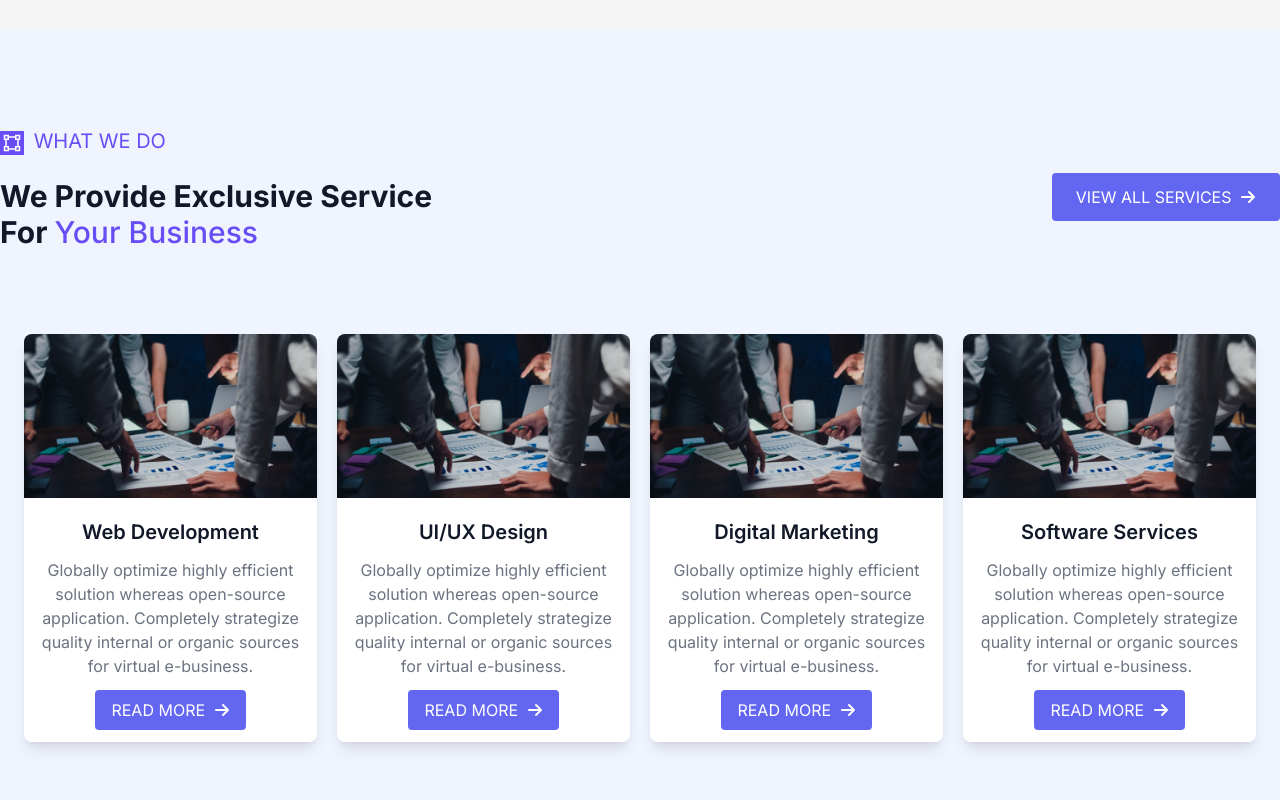
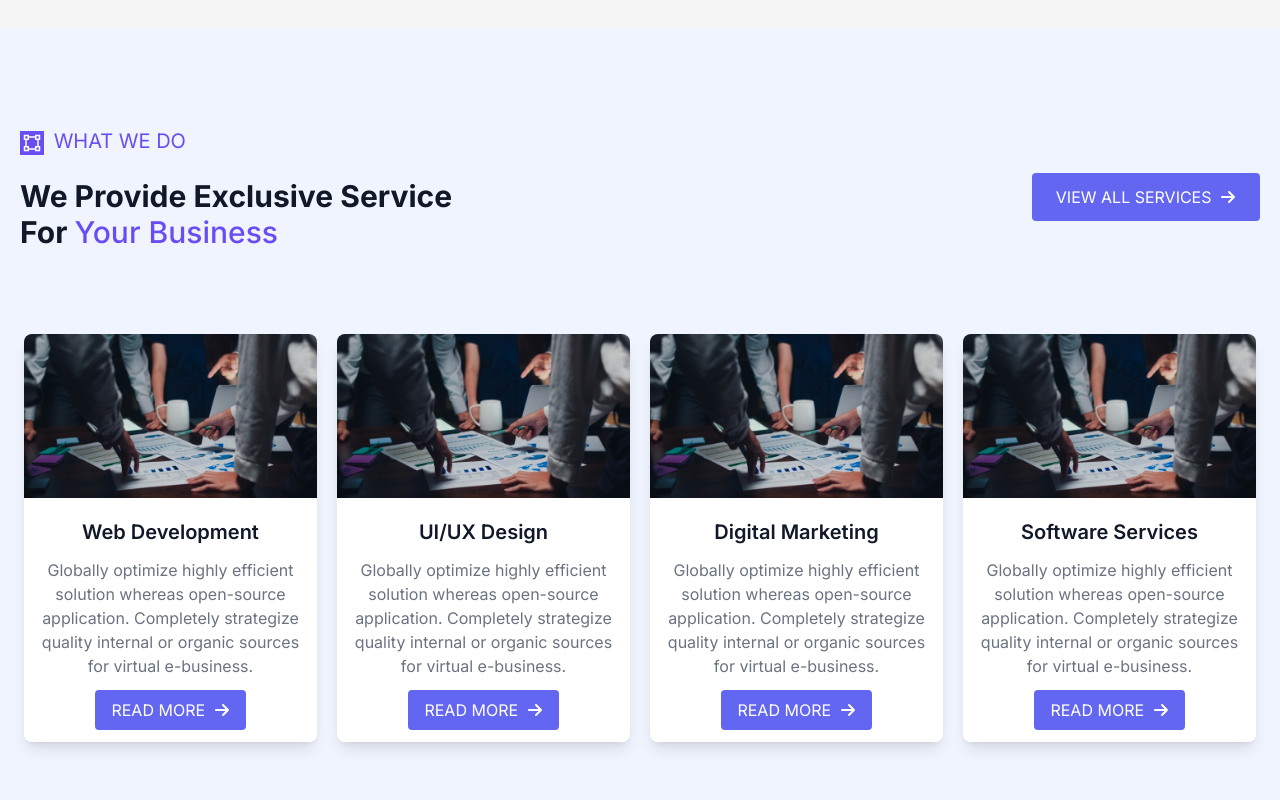
Before and after one commit to chanchal26/FPTech_Portfolio, a Next.js app: page / in a window 1280 px wide. Shown: the part 2560-3360 px from the top of the page. Built offline with nearby package versions, Linux system fonts and the light colour scheme.

Commit message:
style changed

```diff
--- a/app/components/Services.jsx
+++ b/app/components/Services.jsx
@@ -7,8 +7,8 @@ const Services = () => {
   return (
     <>
       <section id="services" class="text-gray-900 body-font bg-[#F0F4FF]">
-        <div class="container py-24 mx-auto max-w-7xl">
-          <div class=" flex flex-col sm:flex-row sm:items-center items-start justify-between mx-auto">
+        <div class="container py-24 mx-auto max-w-7xl px-5 lg:px-0">
+          <div class=" flex flex-col sm:flex-row sm:items-center items-start justify-between mx-auto px-0 lg:px-5">
             <div>
               <p className="leading-relaxed text-xl text-[#684DF4]">
                 <LiaVectorSquareSolid className="text-white bg-[#684DF4] inline-flex text-2xl mr-1" />{" "}
@@ -27,6 +27,7 @@ const Services = () => {
               <FaArrowRight className="inline-flex mb-1 ml-1" />
             </button>
           </div>
+
           {/* card */}
 
           <div>
--- a/app/components/Team.jsx
+++ b/app/components/Team.jsx
@@ -14,7 +14,7 @@ const Team = () => {
             <LiaVectorSquareSolid className="text-white bg-[#684DF4] inline-flex text-2xl mr-1" />{" "}
             GREAT TEAM
           </p>
-          <h1 className="text-3xl font-bold py-5">
+          <h1 className="text-3xl font-bold py-5 text-center">
             See Our Skilled Expert{" "}
             <span className="text-[#684DF4] font-medium">Team</span>
           </h1>
--- a/app/layout.js
+++ b/app/layout.js
@@ -12,7 +12,7 @@ export const metadata = {
 
 export default function RootLayout({ children }) {
   return (
-    <html lang="en">
+    <html lang="en" className="!scroll-smooth">
       <body className={inter.className}>
         <Navbar />
 
```
